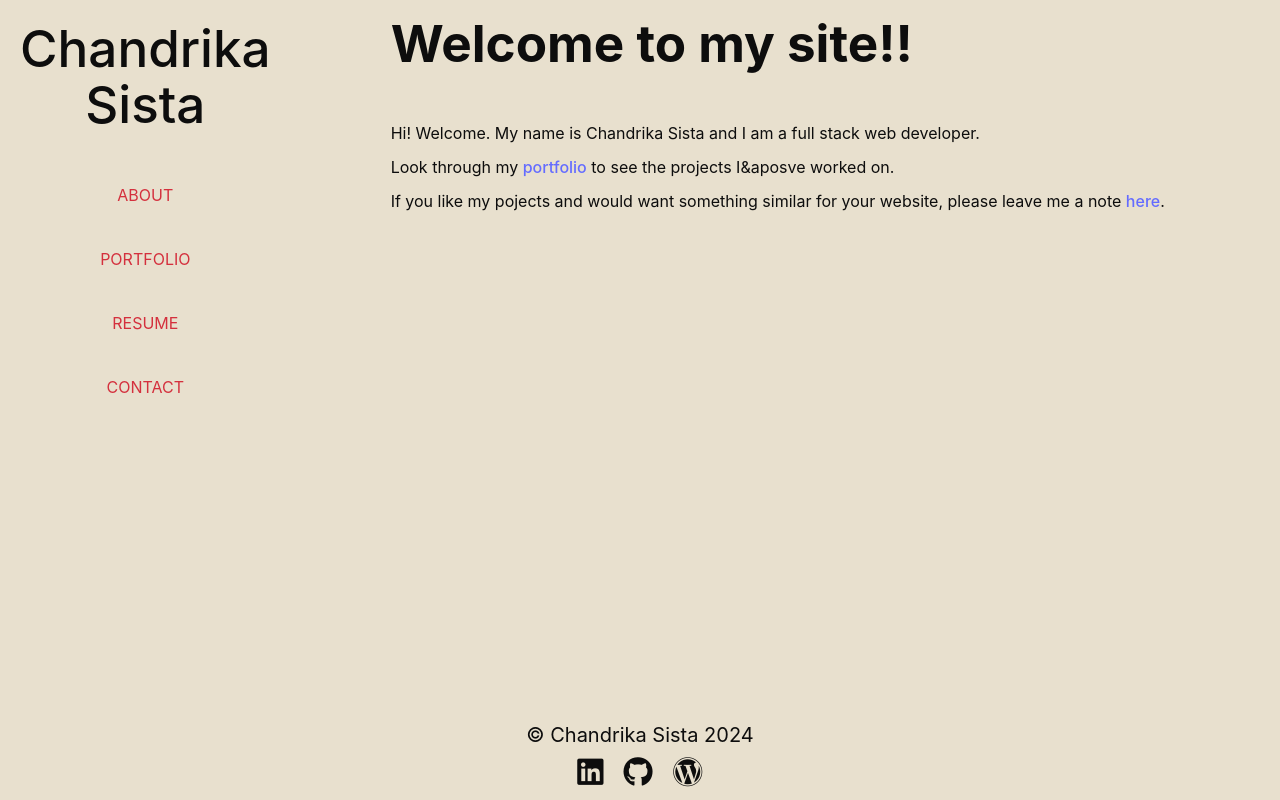
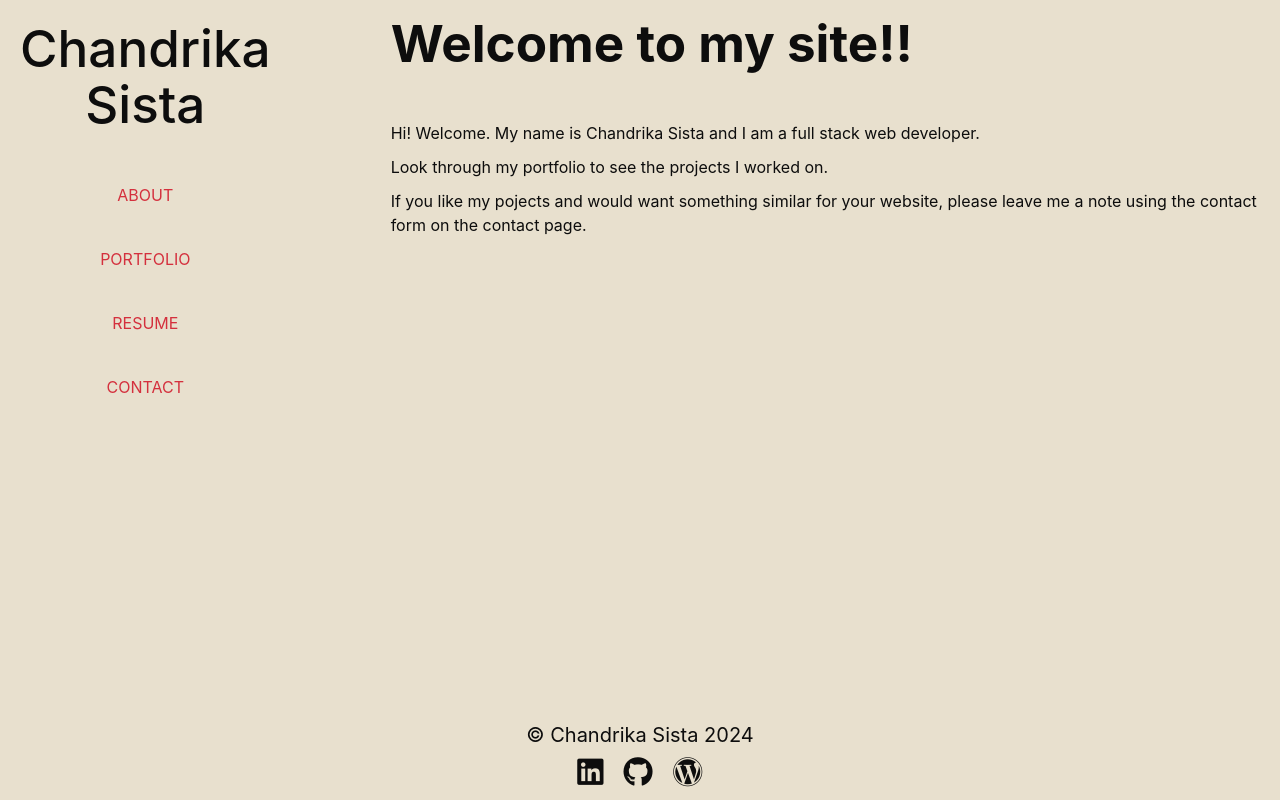
Before and after one commit to cguntur/react_portfolio, a React (Vite) app: page / in a window 1280 px wide. Built offline with nearby package versions, Linux system fonts and the light colour scheme.

Commit message:
Updated the text on the home page

```diff
--- a/src/pages/Home.jsx
+++ b/src/pages/Home.jsx
@@ -5,8 +5,8 @@ function Home() {
           <p>
             Hi! Welcome. My name is Chandrika Sista and I am a full stack web developer.
           </p>
-          <p>Look through my <a href="/Portfolio">portfolio</a> to see the projects I&aposve worked on. </p>
-          <p>If you like my pojects and would want something similar for your website, please leave me a note <a href="/Contact">here</a>.</p>
+          <p>Look through my portfolio to see the projects I worked on. </p>
+          <p>If you like my pojects and would want something similar for your website, please leave me a note using the contact form on the contact page.</p>
         </div>
       );
 }
```
